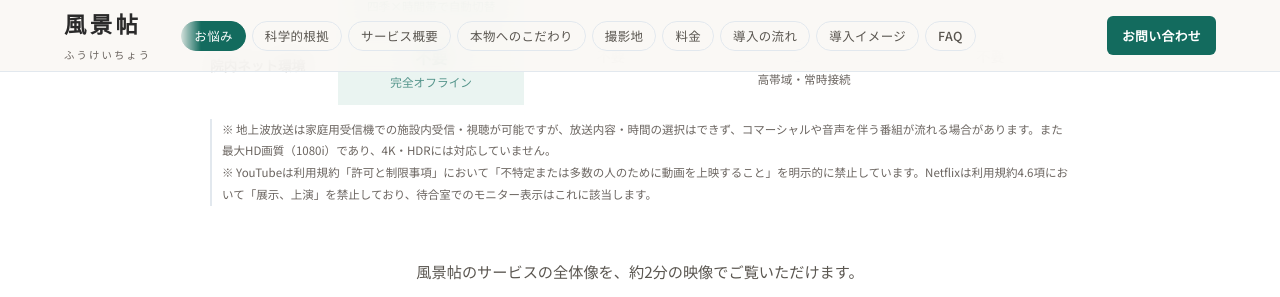
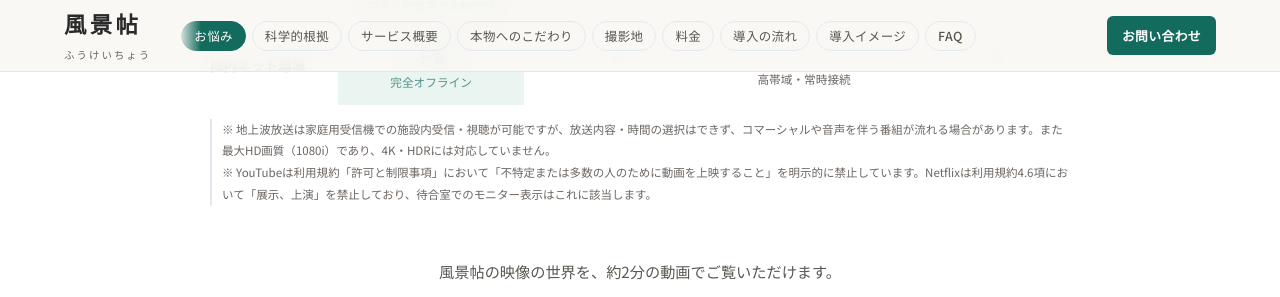
Before and after one commit to dr836gnypeq-ctrl/fukeichou-site, a Jekyll site: the page built from index.html, in a window 1280 px wide and 900 px high, scrolled down 4529 px, cut to the strip 0-297 px from the top of the window. Built offline with Jekyll 4.4.1, drawn with Linux system fonts in a browser that asks for light colours; nearby versions of some CDN libraries; some of the changed text lies outside the part shown.

Commit message:
PV導入文「映像の世界」に変更・記録→撮影

```diff
--- a/index.html
+++ b/index.html
@@ -308,7 +308,7 @@ description: 待合室のモニターに何を流すか迷っていませんか
 </div>
 
 <div class="reveal" style="margin-top:52px;text-align:center">
-  <p style="margin-bottom:16px;font-size:.95rem;color:var(--ink-light)">風景帖のサービスの全体像を、約2分の映像でご覧いただけます。</p>
+  <p style="margin-bottom:16px;font-size:.95rem;color:var(--ink-light)">風景帖の映像の世界を、約2分の動画でご覧いただけます。</p>
   <div style="max-width:800px;margin:0 auto">
     <div style="position:relative;width:100%;padding-top:56.25%">
       <iframe src="https://www.youtube-nocookie.com/embed/8Llza6APo68" title="風景帖 PV" frameborder="0" allow="accelerometer;autoplay;clipboard-write;encrypted-media;gyroscope;picture-in-picture" allowfullscreen style="position:absolute;top:0;left:0;width:100%;height:100%"></iframe>
@@ -353,7 +353,7 @@ description: 待合室のモニターに何を流すか迷っていませんか
 
 <div class="reveal" style="margin-top:52px">
   <h3 style="text-align:center;margin-bottom:12px;font-family:var(--serif);font-size:1.15rem;font-weight:600;letter-spacing:.06em">映像サンプル</h3>
-  <p style="text-align:center;margin-bottom:28px;color:var(--ink-light);font-size:.95rem;line-height:1.8">風景帖の映像は、ありのままの時間を映しています。<br>瀬戸内海に沈む夕日を、水島展望台（岡山県倉敷市）から約1時間記録しました。<br>日没前後の「マジックアワー」と呼ばれる時間帯は、空の色が刻々と変わります。<br>やがてコンビナートに灯りがともり、景色はまったく別の表情になります。<br>同じ場所、同じカメラ位置で——景色だけが、これだけ変わります。</p>
+  <p style="text-align:center;margin-bottom:28px;color:var(--ink-light);font-size:.95rem;line-height:1.8">風景帖の映像は、ありのままの時間を映しています。<br>瀬戸内海に沈む夕日を、水島展望台（岡山県倉敷市）から約1時間撮影しました。<br>日没前後の「マジックアワー」と呼ばれる時間帯は、空の色が刻々と変わります。<br>やがてコンビナートに灯りがともり、景色はまったく別の表情になります。<br>同じ場所、同じカメラ位置で——景色だけが、これだけ変わります。</p>
   <div style="display:grid;grid-template-columns:repeat(3,1fr);gap:16px;max-width:860px;margin:0 auto 28px">
     <figure style="margin:0;text-align:center">
       <img src="{{ '/assets/images/Washu_001.jpg' | relative_url }}" alt="水島展望台 0分" style="width:100%;border-radius:8px" loading="lazy">
```
